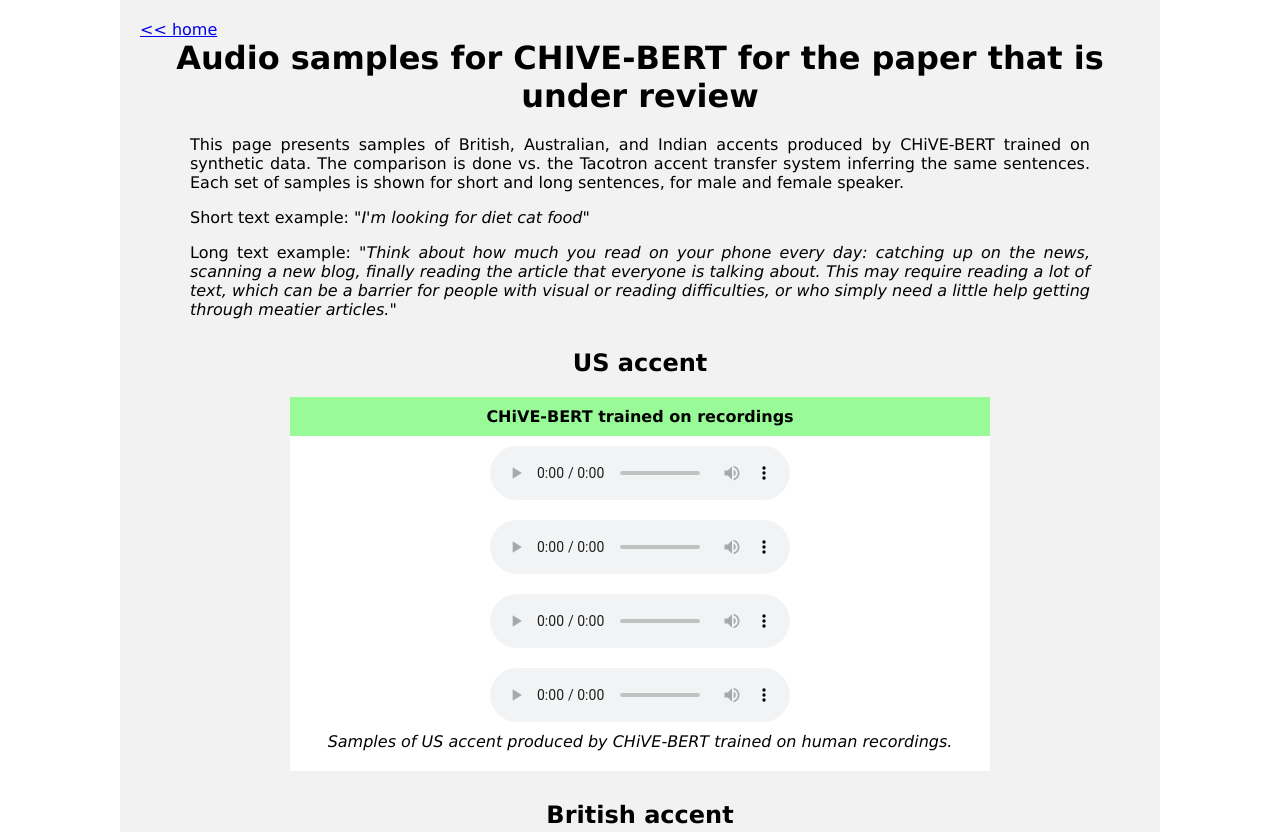
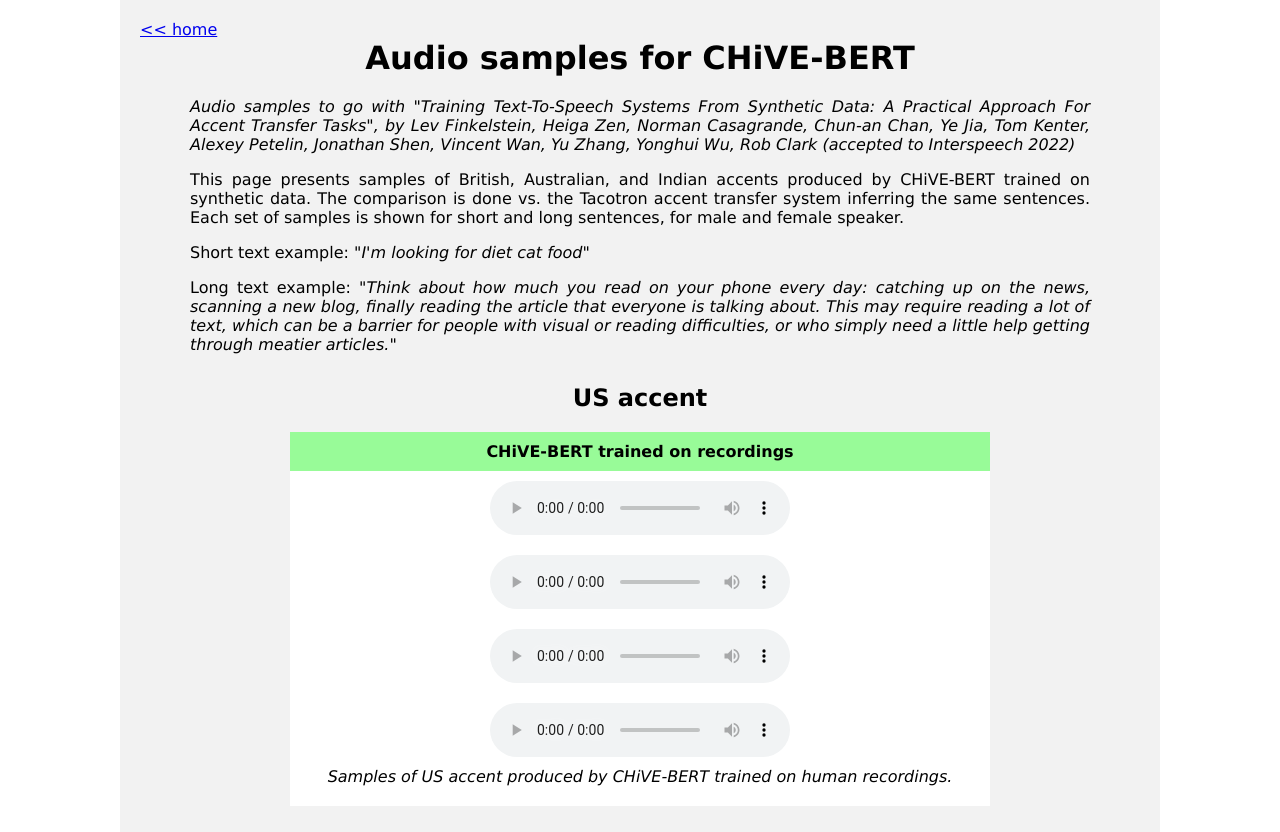
Before and after one commit to google/chive-prosody, a plain HTML site: page chive-bert-synthetic/index.html in a window 1280 px wide. Shown: the top 832 px of the page. Drawn offline with Linux system fonts and the light colour scheme.

Commit message:
Update article information.

```diff
--- a/chive-bert-synthetic/index.html
+++ b/chive-bert-synthetic/index.html
@@ -2,7 +2,8 @@
   <head>
     <link rel="stylesheet" href="./css/audio_samples.css">
 
-    <title>Audio samples for the paper that is under review </title>
+    <title>Audio samples for Training Text-To-Speech Systems From Synthetic Data: A Practical Approach For Accent Transfer Tasks  (accepted for Interspeech 2022)
+    </title>
   </head>
   <body>
   <center>
@@ -11,8 +12,10 @@
       <a href="../index.html" style="text-align: left;">&lt;&lt; home</a>
     </div>
 
-    <h1>Audio samples for CHIVE-BERT for the paper that is under review</h1>
+    <h1>Audio samples for CHiVE-BERT</h1>
     <div id="top_comment" align="justify">
+    <i>Audio samples to go with "Training Text-To-Speech Systems From Synthetic Data: A Practical Approach For Accent Transfer Tasks", by Lev Finkelstein, Heiga Zen, Norman Casagrande, Chun-an Chan, Ye Jia, Tom Kenter, Alexey Petelin, Jonathan Shen, Vincent Wan, Yu Zhang, Yonghui Wu, Rob Clark (accepted to Interspeech 2022)</i>
+    <p>
       This page presents samples of British, Australian, and Indian accents produced by
       CHiVE-BERT trained on synthetic data. The comparison is done vs. the
       Tacotron accent transfer system inferring the same sentences. Each set of samples
```
